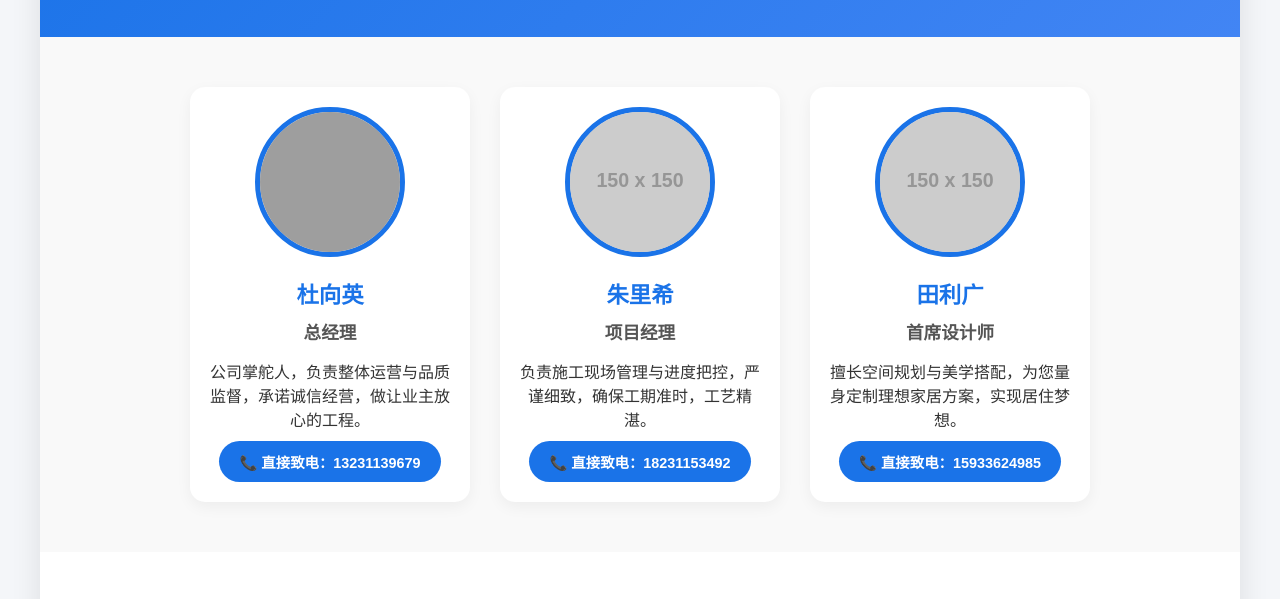
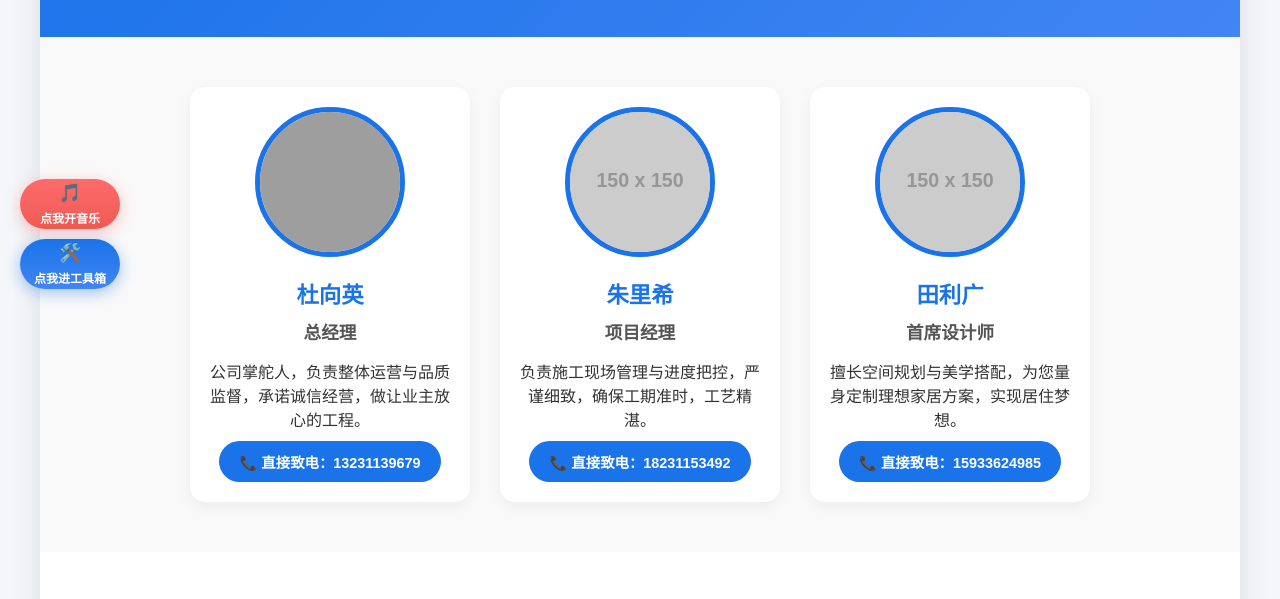
Before and after one commit to tianliguang612/zhuangxiu, a plain HTML site: page index.html in a window 1280 px wide. Shown: the part 166-765 px from the top of the page. Drawn offline with Linux system fonts and the light colour scheme; grey boxes are pictures that could not be loaded; placeholder pictures from the web are drawn by us.

Commit message:
Update index.html

```diff
--- a/index.html
+++ b/index.html
@@ -214,9 +214,127 @@
             font-size: 0.9em;
             border-top: 1px solid #eee;
         }
+
+        /* --- 侧边栏音乐控制按钮样式 (新增) --- */
+        /* 侧边栏容器 */
+        .sidebar {
+            position: fixed;
+            top: 50%;
+            left: 20px;
+            transform: translateY(-50%);
+            z-index: 1000;
+            display: flex;
+            flex-direction: column;
+            align-items: center;
+            gap: 10px;
+        }
+
+        /* 音乐按钮 */
+        .music-btn {
+            position: relative;
+            width: 100px;
+            height: 50px;
+            background: linear-gradient(to bottom, #ff6b6b, #ee5a52);
+            border-radius: 25px;
+            display: flex;
+            flex-direction: column;
+            align-items: center;
+            justify-content: center;
+            cursor: pointer;
+            box-shadow: 0 4px 15px rgba(255, 107, 107, 0.4);
+            transition: all 0.3s ease;
+            color: #fff;
+            text-decoration: none;
+            font-weight: bold;
+            font-size: 14px;
+            padding: 0 10px;
+            box-sizing: border-box;
+        }
+
+        .music-btn:hover {
+            transform: translateY(-2px);
+            box-shadow: 0 6px 20px rgba(255, 107, 107, 0.6);
+            background: linear-gradient(to bottom, #ee5a52, #ff6b6b);
+        }
+
+        /* 按钮上的文字 */
+        .btn-text {
+            font-size: 12px;
+            margin: 0;
+            color: #fff; /* 文字颜色改为纯白色 */
+            text-shadow: none; /* 去掉文字阴影 */
+            font-weight: bold;
+        }
+
+        /* 按钮上的图标 */
+        .btn-icon {
+            font-size: 18px;
+            margin-bottom: 5px;
+            color: #fff; /* 图标颜色改为纯白色 */
+        }
+
+        /* 工具箱按钮 */
+        .tool-btn-side {
+            position: relative;
+            width: 100px;
+            height: 50px;
+            background: linear-gradient(to bottom, #1a73e8, #4285f4);
+            border-radius: 25px;
+            display: flex;
+            flex-direction: column;
+            align-items: center;
+            justify-content: center;
+            cursor: pointer;
+            box-shadow: 0 4px 15px rgba(26, 115, 232, 0.4);
+            transition: all 0.3s ease;
+            color: #fff;
+            text-decoration: none;
+            font-weight: bold;
+            font-size: 14px;
+            padding: 0 10px;
+            box-sizing: border-box;
+        }
+
+        .tool-btn-side:hover {
+            transform: translateY(-2px);
+            box-shadow: 0 6px 20px rgba(26, 115, 232, 0.6);
+            background: linear-gradient(to bottom, #4285f4, #1a73e8);
+        }
+
+        /* 工具箱按钮上的文字 */
+        .tool-btn-text {
+            font-size: 12px;
+            margin: 0;
+            color: #fff; /* 文字颜色改为纯白色 */
+            text-shadow: none; /* 去掉文字阴影 */
+            font-weight: bold;
+        }
+
+        /* 工具箱按钮上的图标 */
+        .tool-btn-icon {
+            font-size: 18px;
+            margin-bottom: 5px;
+            color: #fff; /* 图标颜色改为纯白色 */
+        }
+
     </style>
 </head>
 <body>
+
+    <!-- 侧边栏音乐控制按钮 -->
+    <div class="sidebar">
+        <!-- 音乐按钮 -->
+        <div class="music-btn" onclick="toggleMusic()" title="点击开启/关闭背景音乐">
+            <div class="btn-icon">🎵</div>
+            <div class="btn-text">点我开音乐</div>
+        </div>
+        <!-- 工具箱按钮 -->
+        <a href="https://tianliguang612.github.io/weichang/" target="_blank" class="tool-btn-side" title="装修人工具箱">
+            <div class="tool-btn-icon">🛠️</div>
+            <div class="tool-btn-text">点我进工具箱</div>
+        </a>
+    </div>
+
     <div class="container">
         <header>
             <h1>三人行装饰</h1>
@@ -291,20 +409,36 @@
         </section>
         <!-- 施工案例结束 -->
 
-        <!-- 工具箱按钮 -->
-        <section class="tool-box">
-            <a href="https://tianliguang612.github.io/weichang/" target="_blank" class="tool-btn">
-                🛠️ 装修人工具箱 | 影视 · 音乐 · 娱乐
-            </a>
-            <p style="color: #888; font-size: 0.9em; margin-top: 15px;">
-                （点击进入：包含影视、音乐、随机小姐姐等趣味功能）
-            </p>
-        </section>
-
         <footer>
             <p>三人行装饰设计有限公司 版权所有 © 2026</p>
             <p>地址：河北省石家庄市赞皇县</p>
         </footer>
     </div>
+
+    <!-- 背景音乐播放器 (隐藏) -->
+    <audio id="bg-music" loop>
+        <!-- 修改点：更新了音乐链接和音频类型 -->
+        <source src="https://hw.a.yximgs.com/bs2/ost/MTM4NzUyNDYzNDYwXzQwNzU5NTExODc.m4a" type="audio/mp4">
+        您的浏览器不支持音频元素。
+    </audio>
+
+    <script>
+        // 获取音频元素
+        var audio = document.getElementById("bg-music");
+
+        // 切换音乐播放/暂停的函数
+        function toggleMusic() {
+            if (audio.paused) {
+                audio.play();
+                // 可以在这里添加按钮样式变化，例如变色
+                document.querySelector('.music-btn').style.background = "linear-gradient(to bottom, #4285f4, #1a73e8)";
+            } else {
+                audio.pause();
+                // 恢复按钮样式
+                document.querySelector('.music-btn').style.background = "linear-gradient(to bottom, #ff6b6b, #ee5a52)";
+            }
+        }
+    </script>
+
 </body>
 </html>
```
